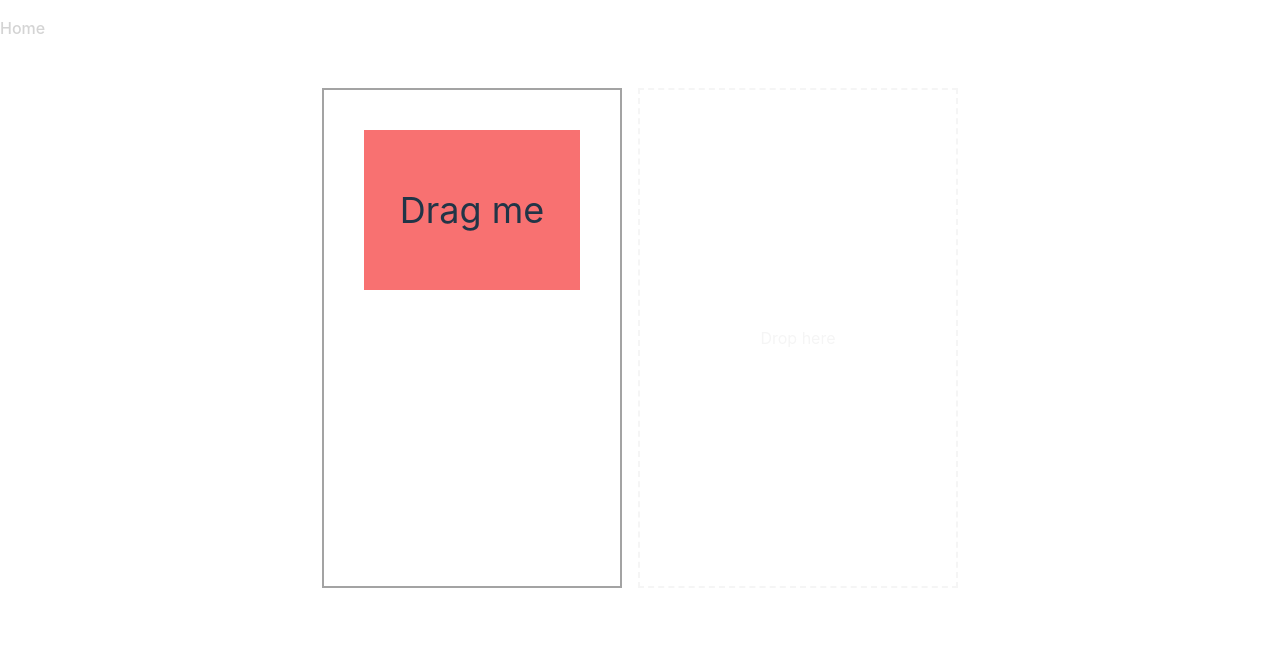
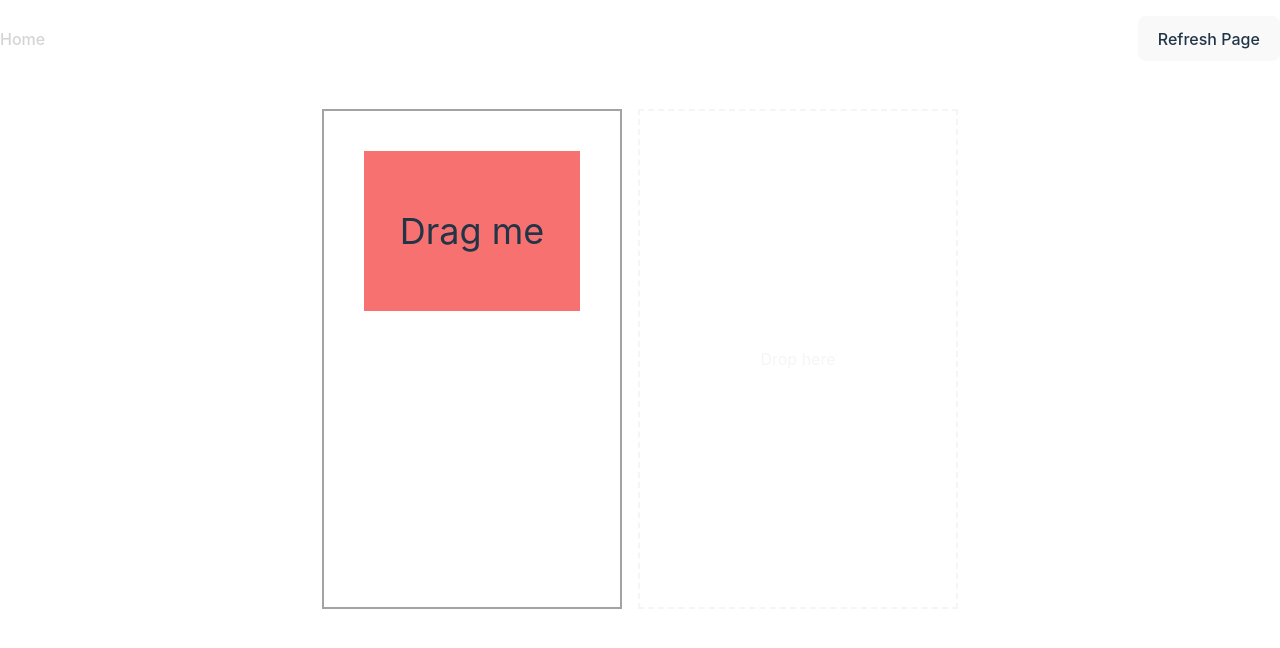
Before and after one commit to derrekdev/react-dnd-kit, a React (Vite) app: page /basic in a window 1280 px wide. Shown: the top 648 px of the page. Built offline with nearby package versions, Linux system fonts and the light colour scheme.

Commit message:
refactor codes for basic dnd, added refresh button on header

```diff
--- a/src/components/Header/Header.jsx
+++ b/src/components/Header/Header.jsx
@@ -1,12 +1,14 @@
 import React from "react";
+import RefreshButton from "../ui/RefreshButton";
 
 export default function Header() {
   return (
-    <header className="text-left w-full py-4">
+    <header className="flex items-center justify-between w-full py-4 text-left">
       {/* <Link to="..">Home</Link> */}
       <a href="/" className="text-neutral-300 hover:text-neutral-600">
         Home
       </a>
+      <RefreshButton />
     </header>
   );
 }
--- /dev/null
+++ b/src/components/ui/RefreshButton.jsx
@@ -0,0 +1,17 @@
+import React from "react";
+
+export default function RefreshButton() {
+  const handleRefresh = () => {
+    location.reload();
+  };
+  return (
+    <div>
+      <button
+        onClick={() => handleRefresh()}
+        className="transition-all hover:bg-neutral-800"
+      >
+        Refresh Page
+      </button>
+    </div>
+  );
+}
--- a/src/page/Basic.jsx
+++ b/src/page/Basic.jsx
@@ -1,7 +1,51 @@
-import { DndContext } from "@dnd-kit/core";
+import { DndContext, useDraggable, useDroppable } from "@dnd-kit/core";
 import React, { useState } from "react";
-import BasicDraggable from "../components/Basic/BasicDraggable";
-import BasicDroppable from "../components/Basic/BasicDroppable";
+
+function Draggable(props) {
+  const { attributes, listeners, setNodeRef, transform } = useDraggable({
+    id: "draggable",
+  });
+  const style = transform
+    ? {
+        transform: `translate3d(${transform.x}px, ${transform.y}px, 0)`,
+      }
+    : undefined;
+
+  return (
+    <div
+      ref={setNodeRef}
+      style={style}
+      {...listeners}
+      {...attributes}
+      className={`text-4xl px-8 py-2  bg-red-400 h-40 flex justify-center items-center`}
+    >
+      {props.children}
+    </div>
+  );
+}
+
+function Droppable(props) {
+  const { isOver, setNodeRef } = useDroppable({
+    id: "droppable",
+  });
+  // const style = {
+  //   color: isOver ? "green" : undefined,
+  // };
+
+  return (
+    <div
+      ref={setNodeRef}
+      // style={style}
+      className={` w-80  flex justify-center items-center border-2 border-dashed ${
+        isOver
+          ? "border-neutral-600 text-neutral-600"
+          : "border-neutral-100 text-neutral-100"
+      }`}
+    >
+      {props.children}
+    </div>
+  );
+}
 
 export default function Basic() {
   // return (
@@ -13,23 +57,21 @@ export default function Basic() {
 
   const [isDropped, setIsDropped] = useState(false);
   const draggableMarkup = (
-    <BasicDraggable>
+    <Draggable>
       <span>Drag me</span>
-    </BasicDraggable>
+    </Draggable>
   );
 
   const droppableMarkup = <span>Drop here</span>;
 
   return (
     <DndContext onDragEnd={handleDragEnd}>
-      <div className="flex flex-row gap-4 w-full">
+      <div className="flex flex-row w-full gap-4">
         {/* {draggableMarkup} */}
         <div className="w-[300px] h-[500px] p-10 border-neutral-400 border-2">
           {!isDropped ? draggableMarkup : null}
         </div>
-        <BasicDroppable>
-          {isDropped ? draggableMarkup : droppableMarkup}
-        </BasicDroppable>
+        <Droppable>{isDropped ? draggableMarkup : droppableMarkup}</Droppable>
       </div>
     </DndContext>
   );
```
